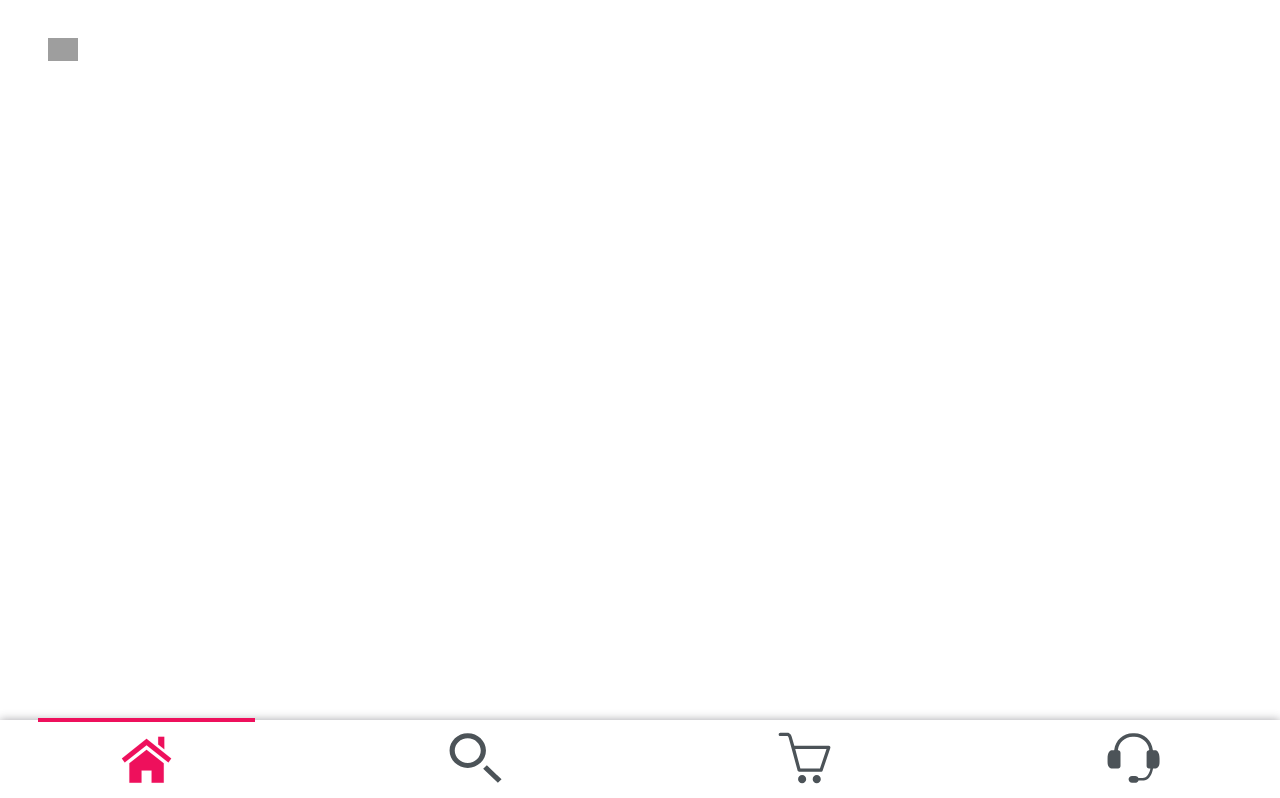
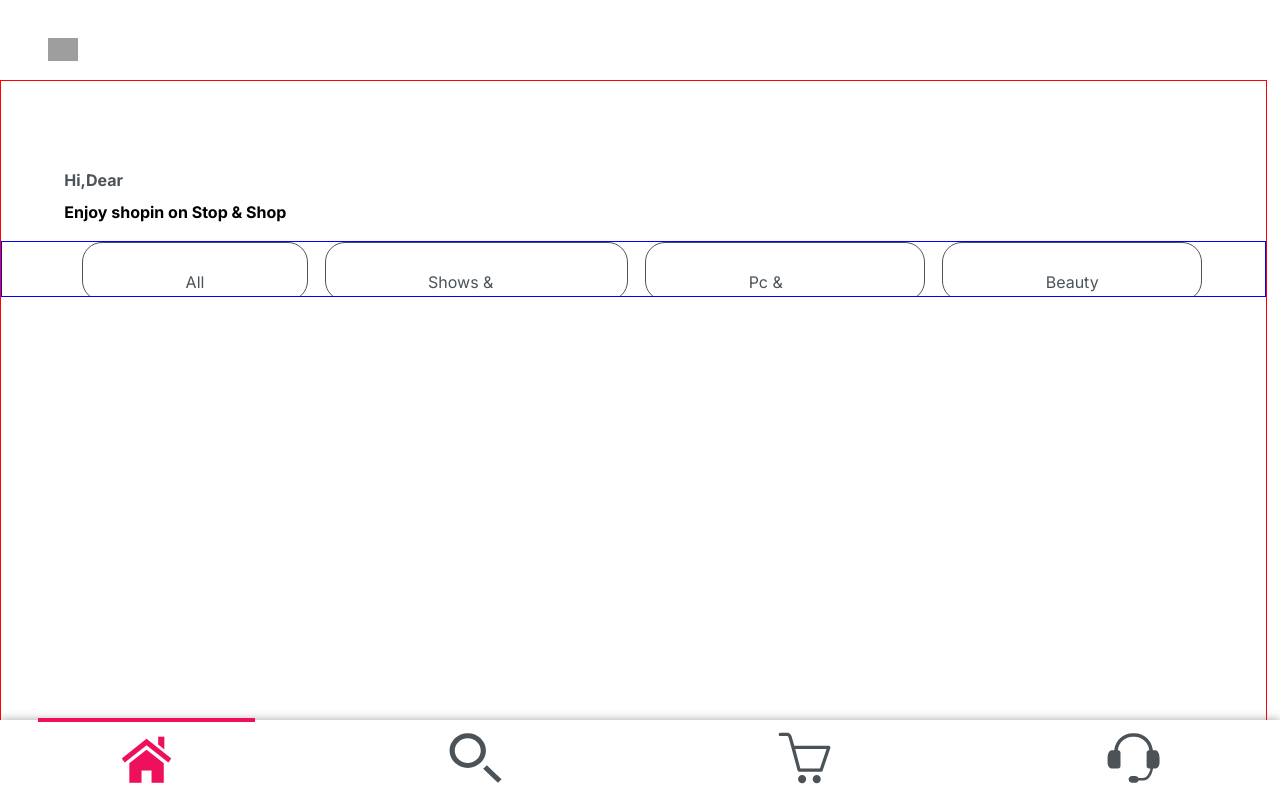
Before and after one commit to yacine-yac/e-commerce-shop, a Next.js app: page / in a window 1280 px wide. Shown: the top 798 px of the page. Built offline with nearby package versions, Linux system fonts and the light colour scheme; grey boxes are pictures that could not be loaded.

Commit message:
define index page design

```diff
--- a/src/app/page.css
+++ b/src/app/page.css
@@ -1,4 +1,26 @@
 .pg-1{
     width:99vw;height:1700px;
-      /* background-color: green; */
+    margin-top:10vh; z-index: 1;
+    /* background-color: green; */
+    border:1px solid red;
 }
+.pg-1 h2{
+  margin: 7% 5% 1% 5%;
+  font-size:var(--size-2);color:  var(--icons-color);
+}
+.pg-1 h1{
+  margin-left: 5%;
+  font-size:var(--size-1);color:  var(--title-color);
+}
+
+/** domain section*/
+.domain{border: 1px solid blue;
+  width: 100%;height: 7vh;padding-left:5%;padding-right: 5%;
+  margin-top: 1.5%; display: flex;flex-direction: row;justify-content: space-between;
+  overflow-x: scroll;
+}
+.domain span{
+  width: auto; height:35px; padding:2.5% 9% 2.5% 9%;margin-left:1.5%;
+  border: 1px solid var(--icons-color);border-radius: 20px;
+  color: var(--icons-color);font-size: var(--size-small);
+}
--- a/src/app/page.tsx
+++ b/src/app/page.tsx
@@ -1,9 +1,19 @@
+import Link from 'next/link'
 import './page.css'
 
 export default function Home() {
   return (
 
-      <div className="pg-1">hello world dddddd</div>
+      <div className="pg-1">
+        <h2>Hi,Dear</h2>
+        <h1>Enjoy shopin on Stop & Shop</h1>
+        <section className='domain'>
+            <span><Link  href="">All</Link></span>
+            <span><Link  href="">Shows & clothes</Link></span>
+            <span><Link  href="">Pc & phones</Link></span>
+            <span><Link  href="">Beauty</Link></span>
+        </section>
+      </div>
 
   )
 }
```
